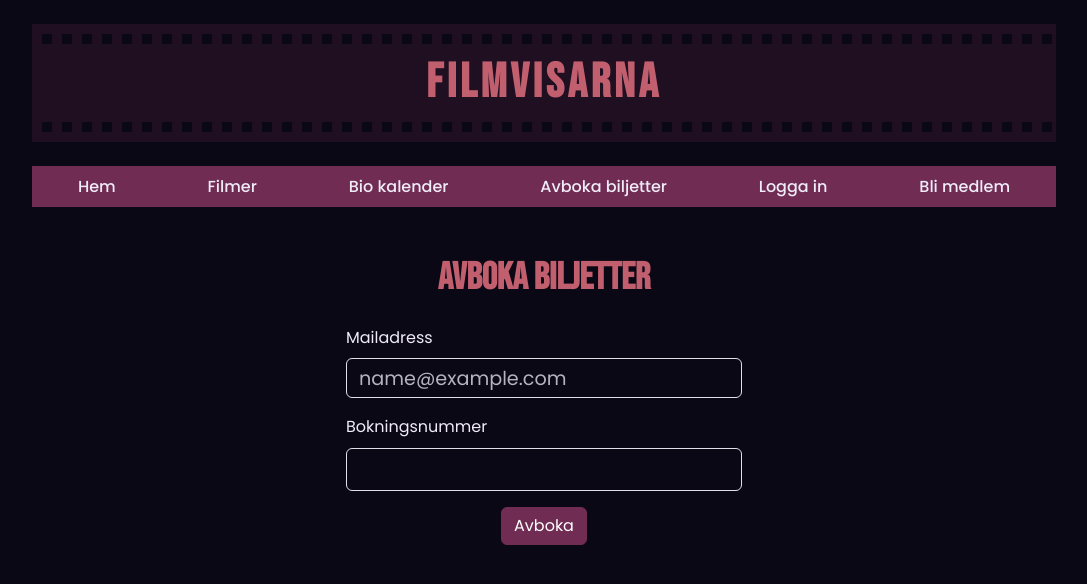
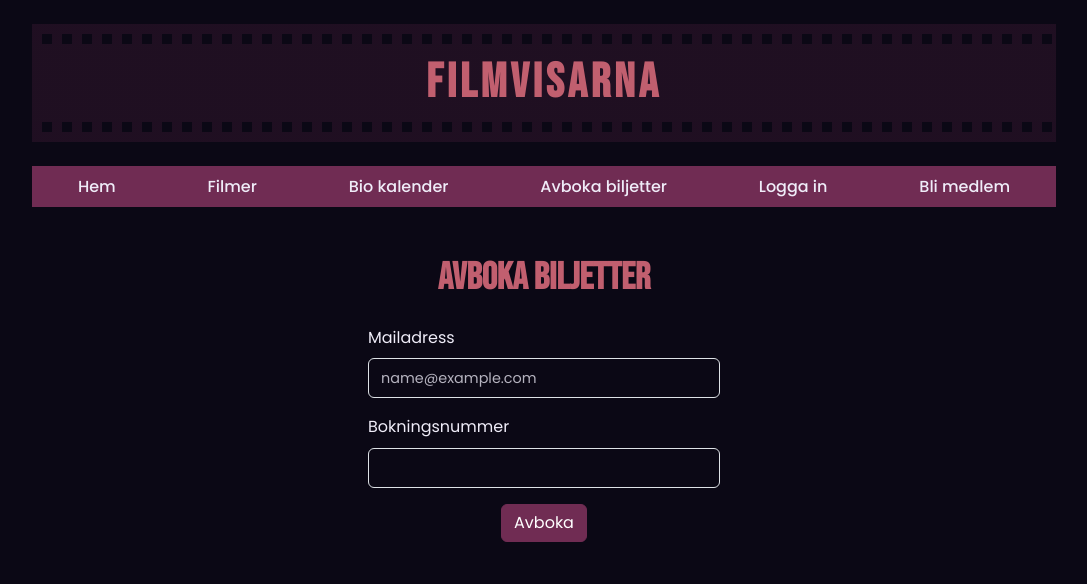
Before and after one commit to staraii/filmvisarna, a React (Vite) app: page /avboka in a window 1280 px wide. Shown: the top 584 px of the page, without its empty margins (96-1183 px from the left). Built offline with nearby package versions, Linux system fonts and the light colour scheme.

Commit message:
la till lite error checking

```diff
--- a/src/pages/Cancel-Tickets/Cancel-Tickets.css
+++ b/src/pages/Cancel-Tickets/Cancel-Tickets.css
@@ -1,9 +1,14 @@
 .Cancel-Tickets {
   text-align: center;
-
 }
 
+.Custom-Input::placeholder {
+  font-size: 0.9rem;
+}
 
+.Custom-Input {
+  font-size: 0.9rem;
+}
 
 .Cancel-Tickets-Text {
   margin: 1.5rem;
@@ -18,4 +23,17 @@
   text-align: left;
   display: block;
   margin-bottom: 8px;
+  display: flex;
+
 }
+
+@media (min-width: 460px) {
+  .Input-Fields {
+    width: 100%;
+    /* Ändra detta värde efter behov */
+  }
+
+  .Input-Fields .form-control {
+    width: 22rem;
+  }
+}
--- a/src/pages/Cancel-Tickets/Cancel-Tickets.tsx
+++ b/src/pages/Cancel-Tickets/Cancel-Tickets.tsx
@@ -1,13 +1,35 @@
 import "./Cancel-Tickets.css";
-import React, { useState } from "react"; // Importera useState från React
+import React, { useState } from "react";
 import Form from "react-bootstrap/Form";
 import Button from "react-bootstrap/Button";
 import Modal from "react-bootstrap/Modal";
 
 function CancelTickets() {
   const [showModal, setShowModal] = useState(false);
+  const [email, setEmail] = useState("");
+  const [showErrorModal, setShowErrorModal] = useState(false);
+
   const handleShowModal = () => setShowModal(true);
   const handleCloseModal = () => setShowModal(false);
+
+  const handleShowErrorModal = () => setShowErrorModal(true);
+  const handleCloseErrorModal = () => setShowErrorModal(false);
+
+  const handleEmailChange = (e) => {
+    setEmail(e.target.value);
+  };
+
+  const handleSubmit = (e) => {
+    e.preventDefault();
+
+    const emailPattern =
+      /^[a-zA-Z0-9._%+-]+@(gmail\.com|hotmail\.com|outlook\.com)$/;
+    if (!emailPattern.test(email)) {
+      handleShowErrorModal();
+    } else {
+      handleShowModal();
+    }
+  };
 
   return (
     <section className="Cancel-Tickets">
@@ -15,25 +37,31 @@ function CancelTickets() {
         <h3>Avboka Biljetter</h3>
       </div>
       <div className="Input-Fields">
-        <Form>
+        <Form onSubmit={handleSubmit}>
+          {" "}
           <Form.Group className="mb-3" controlId="exampleForm.ControlInput1">
             <Form.Label>Mailadress</Form.Label>
-            <Form.Control type="email" placeholder="name@example.com" />
+            <Form.Control
+              type="email"
+              placeholder="name@example.com"
+              value={email}
+              onChange={handleEmailChange}
+              className="Custom-Input"
+            />
           </Form.Group>
           <Form.Group className="mb-3" controlId="exampleForm.ControlTextarea1">
             <Form.Label>Bokningsnummer</Form.Label>
-            <Form.Control as="textarea" rows={3} />
+            <Form.Control as="textarea" rows={3} className="Custom-Input" />
           </Form.Group>
+          <div className="Cancel-Tickets-Button">
+            <Button variant="primary" type="submit">
+              {" "}
+              Avboka
+            </Button>
+          </div>
         </Form>
       </div>
-      <div className="Cancel-Tickets-Button">
-        {/* När knappen klickas, visas modalen */}
-        <Button variant="primary" onClick={handleShowModal}>
-          Avboka
-        </Button>
-      </div>
 
-      {/* Modal-komponent som visas baserat på state */}
       <Modal show={showModal} onHide={handleCloseModal}>
         <Modal.Header closeButton>
           <Modal.Title>Biljetten är avbokad</Modal.Title>
@@ -47,6 +75,23 @@ function CancelTickets() {
           </Button>
         </Modal.Footer>
       </Modal>
+
+      <Modal show={showErrorModal} onHide={handleCloseErrorModal}>
+        <Modal.Header closeButton>
+          <Modal.Title>Felaktig Mailadress</Modal.Title>
+        </Modal.Header>
+        <Modal.Body>
+          <p>
+            Vänligen ange en giltig mailadress som slutar på @gmail.com,
+            @hotmail.com eller @outlook.com.
+          </p>
+        </Modal.Body>
+        <Modal.Footer>
+          <Button variant="secondary" onClick={handleCloseErrorModal}>
+            Stäng
+          </Button>
+        </Modal.Footer>
+      </Modal>
     </section>
   );
 }
```
